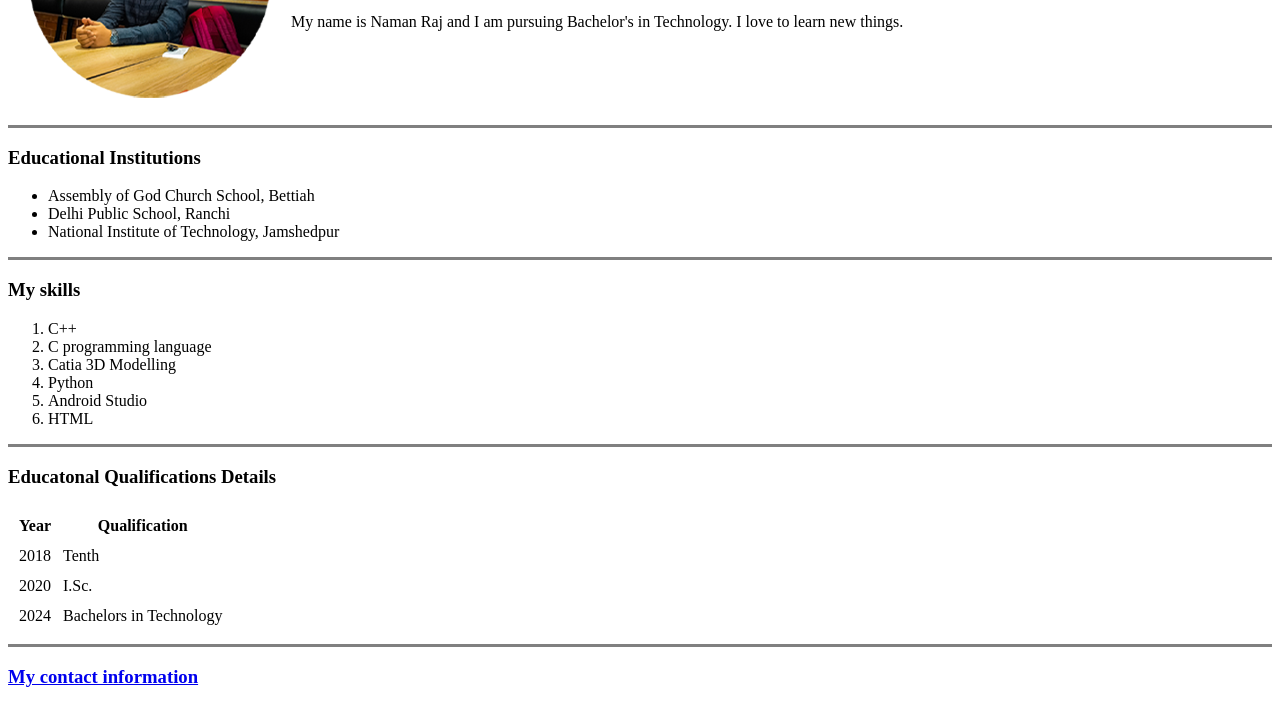
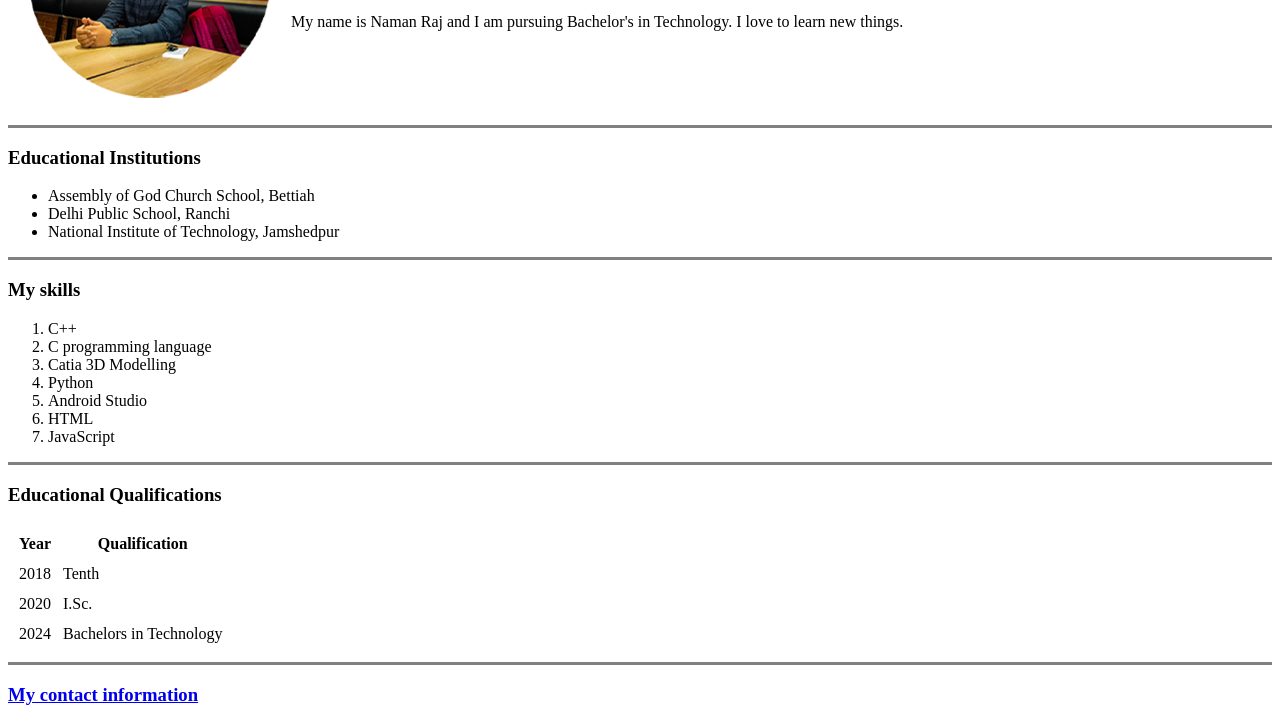
Before and after one commit to naman-sep/cv, a plain HTML site: page index.html in a window 1280 px wide. Shown: the part 191-916 px from the top of the page. Drawn offline with Linux system fonts and the light colour scheme.

Commit message:
Update index.html

```diff
--- a/index.html
+++ b/index.html
@@ -33,10 +33,11 @@
       <li>Python</li>
       <li>Android Studio</li>
       <li>HTML</li>
+      <li>JavaScript</li>
 
     </ol>
     <hr size='3' noshade>
-    <h3>Educatonal Qualifications Details</h3>
+    <h3>Educational Qualifications</h3>
     <table cellspacing="10">
       <tr>
         <th>Year</th>
```
